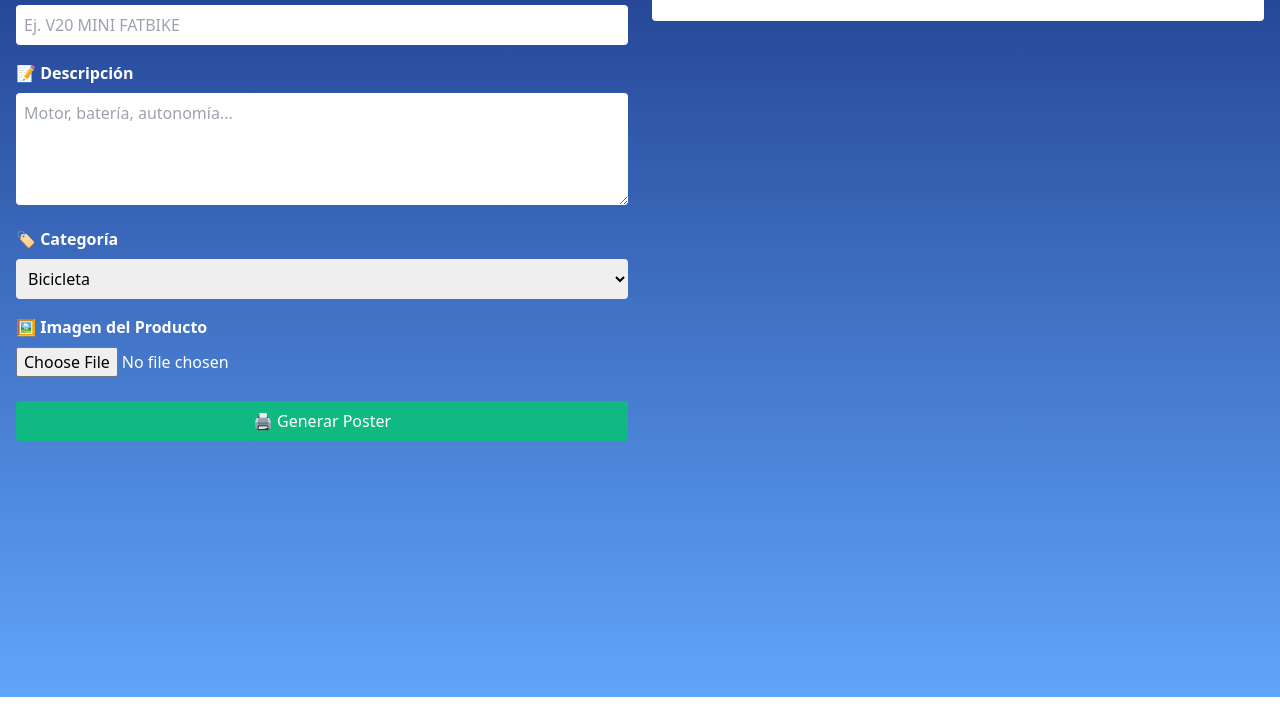
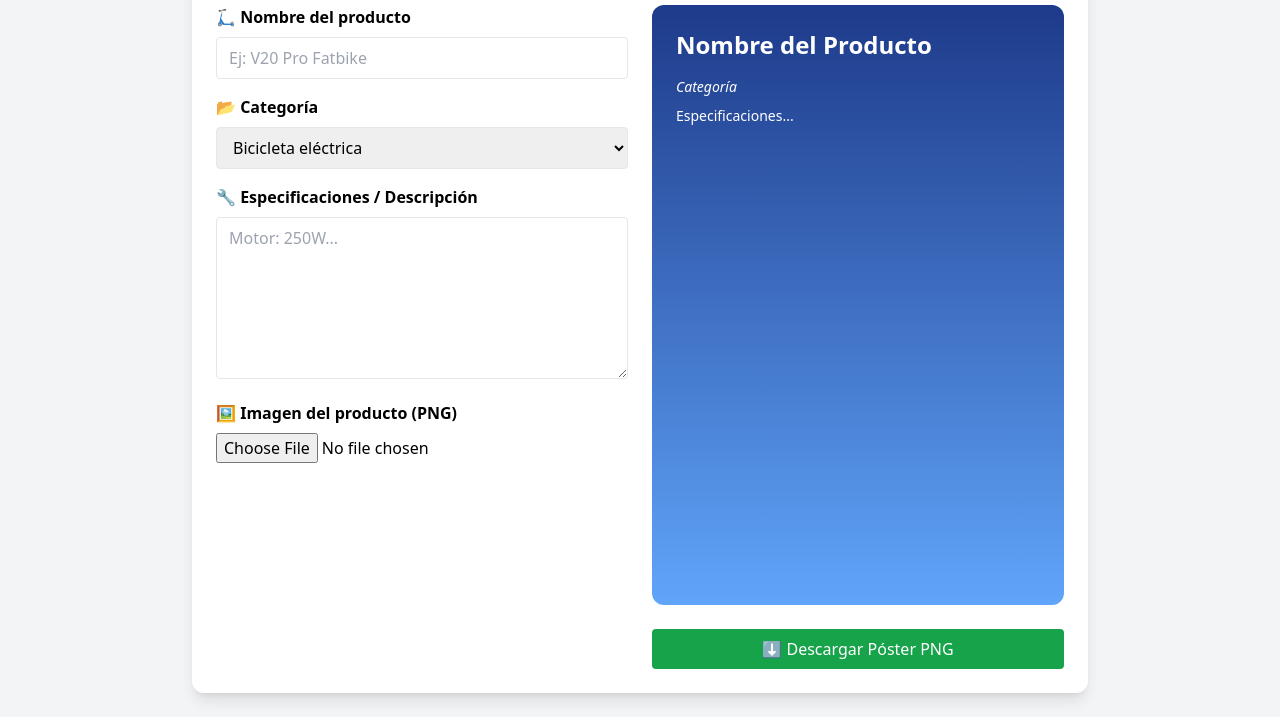
Before and after one commit to zmsaddi/GENERATE, a plain HTML site: page index.html in a window 1280 px wide. Shown: the part 103-820 px from the top of the page. Drawn offline with nearby package versions, Linux system fonts and the light colour scheme.

Commit message:
Add files via upload

```diff
--- a/index.html
+++ b/index.html
@@ -1,50 +1,84 @@
+
 <!DOCTYPE html>
 <html lang="es">
 <head>
   <meta charset="UTF-8" />
   <meta name="viewport" content="width=device-width, initial-scale=1.0"/>
-  <title>Generador de Posters</title>
-  <link href="https://cdn.jsdelivr.net/npm/tailwindcss@2.2.19/dist/tailwind.min.css" rel="stylesheet">
+  <title>Generador de Póster</title>
+  <script src="https://cdn.tailwindcss.com"></script>
+  <script src="https://cdn.jsdelivr.net/npm/html2canvas@1.4.1/dist/html2canvas.min.js"></script>
 </head>
-<body class="bg-gradient-to-b from-blue-900 to-blue-400 min-h-screen text-white font-sans">
-  <div class="container mx-auto p-4">
-    <h1 class="text-3xl font-bold mb-6 text-center">🎨 Generador de Posters</h1>
+<body class="bg-gray-100 min-h-screen flex items-center justify-center p-6">
+  <div class="w-full max-w-4xl bg-white rounded-xl shadow-lg p-6">
+    <h1 class="text-3xl font-bold text-center mb-6">🎨 Generador de Póster</h1>
 
     <div class="grid grid-cols-1 md:grid-cols-2 gap-6">
       <div>
-        <label class="block mb-2 font-semibold">📦 Nombre del Producto</label>
-        <input type="text" id="nombre" class="w-full p-2 rounded text-black" placeholder="Ej. V20 MINI FATBIKE"/>
+        <label class="block mb-2 font-semibold">🛴 Nombre del producto</label>
+        <input id="productName" type="text" class="w-full border rounded px-3 py-2" placeholder="Ej: V20 Pro Fatbike" />
 
-        <label class="block mt-4 mb-2 font-semibold">📝 Descripción</label>
-        <textarea id="descripcion" rows="4" class="w-full p-2 rounded text-black" placeholder="Motor, batería, autonomía..."></textarea>
-
-        <label class="block mt-4 mb-2 font-semibold">🏷️ Categoría</label>
-        <select id="categoria" class="w-full p-2 rounded text-black">
-          <option>Bicicleta</option>
-          <option>Electrónica</option>
-          <option>Accesorio</option>
+        <label class="block mt-4 mb-2 font-semibold">📂 Categoría</label>
+        <select id="category" class="w-full border rounded px-3 py-2">
+          <option>Bicicleta eléctrica</option>
+          <option>Patinete</option>
+          <option>Accesorios</option>
         </select>
 
-        <label class="block mt-4 mb-2 font-semibold">🖼️ Imagen del Producto</label>
-        <input type="file" id="imagen" accept="image/png" class="block"/>
+        <label class="block mt-4 mb-2 font-semibold">🔧 Especificaciones / Descripción</label>
+        <textarea id="description" rows="6" class="w-full border rounded px-3 py-2" placeholder="Motor: 250W..."></textarea>
 
-        <button onclick="generarPoster()" class="mt-6 bg-green-500 hover:bg-green-600 text-white py-2 px-4 rounded w-full">
-          🖨️ Generar Poster
-        </button>
+        <label class="block mt-4 mb-2 font-semibold">🖼️ Imagen del producto (PNG)</label>
+        <input id="productImage" type="file" accept="image/png" class="w-full"/>
       </div>
 
       <div>
-        <div id="preview" class="bg-white text-black rounded p-4 min-h-[500px]">
-          <h2 class="text-xl font-bold" id="previewNombre"></h2>
-          <p id="previewDescripcion" class="mt-2"></p>
-          <p class="mt-2 text-sm text-gray-600" id="previewCategoria"></p>
-          <img id="previewImagen" class="mt-4 max-w-full"/>
+        <div id="posterPreview" class="relative w-full h-[600px] bg-gradient-to-b from-blue-900 to-blue-400 rounded-xl text-white p-6 overflow-hidden">
+          <h2 id="posterTitle" class="text-2xl font-bold mb-4">Nombre del Producto</h2>
+          <p id="posterCategory" class="italic text-sm mb-2">Categoría</p>
+          <p id="posterDescription" class="whitespace-pre-line text-sm leading-relaxed">Especificaciones...</p>
+          <img id="previewImage" class="absolute bottom-4 right-4 w-48 h-auto hidden"/>
         </div>
-        <a id="downloadLink" class="hidden mt-4 inline-block bg-blue-600 hover:bg-blue-700 text-white px-4 py-2 rounded" download="poster.png">⬇️ Descargar Poster</a>
+        <button onclick="generatePoster()" class="mt-6 w-full bg-green-600 text-white py-2 rounded hover:bg-green-700">⬇️ Descargar Póster PNG</button>
       </div>
     </div>
   </div>
 
-  <script src="script.js"></script>
+  <script>
+    const nameInput = document.getElementById('productName');
+    const catInput = document.getElementById('category');
+    const descInput = document.getElementById('description');
+    const imgInput = document.getElementById('productImage');
+
+    nameInput.addEventListener('input', () => {
+      document.getElementById('posterTitle').innerText = nameInput.value;
+    });
+
+    catInput.addEventListener('input', () => {
+      document.getElementById('posterCategory').innerText = catInput.value;
+    });
+
+    descInput.addEventListener('input', () => {
+      document.getElementById('posterDescription').innerText = descInput.value;
+    });
+
+    imgInput.addEventListener('change', (e) => {
+      const reader = new FileReader();
+      reader.onload = function(event) {
+        const img = document.getElementById('previewImage');
+        img.src = event.target.result;
+        img.classList.remove('hidden');
+      };
+      reader.readAsDataURL(e.target.files[0]);
+    });
+
+    function generatePoster() {
+      html2canvas(document.getElementById("posterPreview")).then(canvas => {
+        const link = document.createElement("a");
+        link.download = "poster.png";
+        link.href = canvas.toDataURL();
+        link.click();
+      });
+    }
+  </script>
 </body>
 </html>
```
